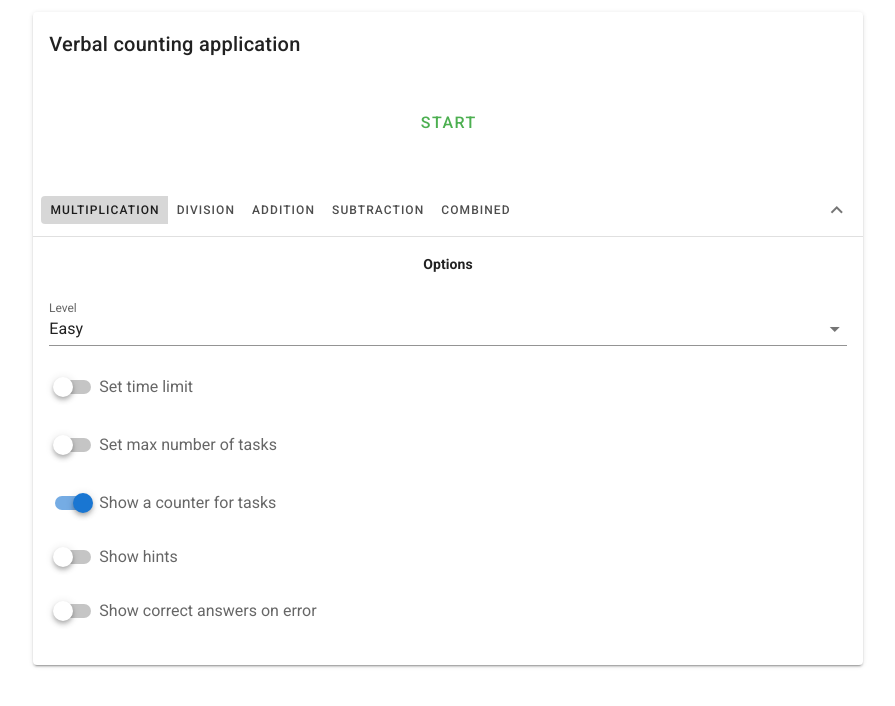
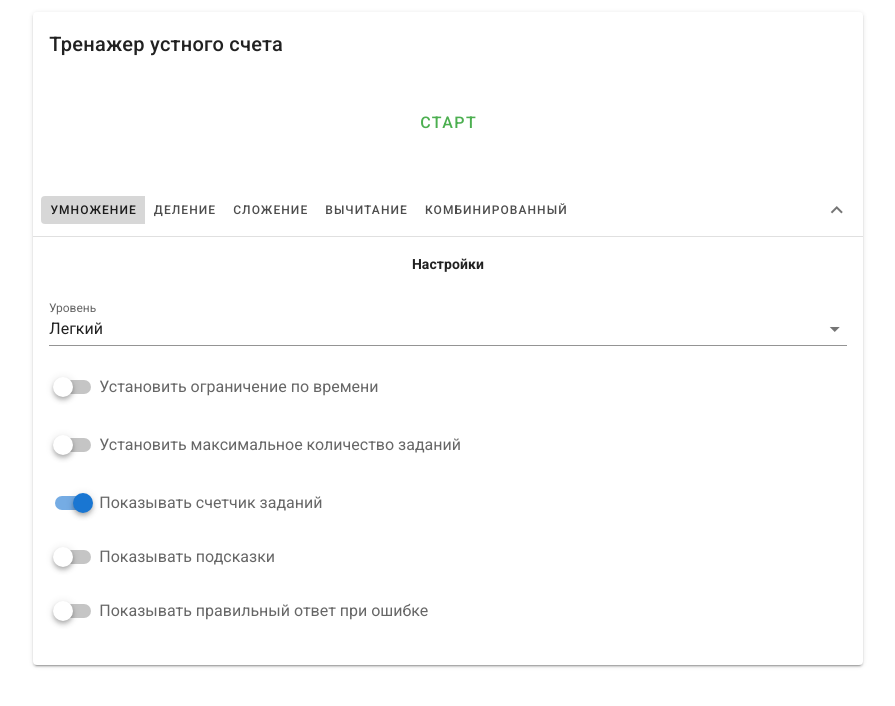
Before and after one commit to metlis/verbal-counting-app, a Vue app: page / in a window 1280 px wide. Shown: the top 706 px of the page, without its empty margins (192-1087 px from the left). Built offline with nearby package versions, Linux system fonts and the light colour scheme.

Commit message:
translation added

```diff
--- a/public/index.html
+++ b/public/index.html
@@ -1,19 +1,18 @@
 <!DOCTYPE html>
-<html lang="en">
+<html lang="ru">
   <head>
     <meta charset="utf-8">
     <meta http-equiv="X-UA-Compatible" content="IE=edge">
     <meta name="viewport" content="width=device-width,initial-scale=1.0">
     <link rel="icon" href="<%= BASE_URL %>favicon.png">
-    <title>Verbal counting application</title>
+    <title>Тренажер устного счета</title>
     <link rel="stylesheet" href="https://fonts.googleapis.com/css?family=Roboto:100,300,400,500,700,900">
     <link rel="stylesheet" href="https://cdn.jsdelivr.net/npm/@mdi/font@latest/css/materialdesignicons.min.css">
   </head>
   <body>
     <noscript>
       <strong>
-        We're sorry but this application doesn't work properly without
-        JavaScript enabled. Please enable it to continue.
+        Включите Javascript для корректной работы приложения.
       </strong>
     </noscript>
     <div id="app"></div>
--- a/src/components/CountingTrainer.vue
+++ b/src/components/CountingTrainer.vue
@@ -333,23 +333,23 @@ export default {
       showTaskOptions: true,
       taskOptions: {
         tasksLimit: {
-          switchLabel: 'Set max number of tasks',
-          fieldLabel: 'Max number of tasks',
+          switchLabel: 'Установить максимальное количество заданий',
+          fieldLabel: 'Максимальное количество заданий',
           isSet: false,
           value: 10,
           rules: [
-            value => Number(value) >= 1 || 'Min number 1',
+            value => Number(value) >= 1 || 'Минимальное количество 1',
           ],
         },
         timer: {
-          switchLabel: 'Set time limit',
-          fieldLabel: 'Time in seconds',
+          switchLabel: 'Установить ограничение по времени',
+          fieldLabel: 'Время в секундах',
           isSet: false,
           initValue: 10,
           currentValue: 0,
           timerInstance: '',
           rules: [
-            value => Number(value) >= 10 || 'Min time is 10 seconds',
+            value => Number(value) >= 10 || 'Минимальное время 10 секунд',
           ],
           colors: {
             blue: 'light-blue',
@@ -358,12 +358,12 @@ export default {
           },
         },
         levels: {
-          label: 'Level',
-          selected: 'Easy',
-          default: 'Easy',
+          label: 'Уровень',
+          selected: 'Легкий',
+          default: 'Легкий',
           items: {
             table: {
-              name: 'Table',
+              name: 'Таблица',
               multiplicationOrDivision: {
                 maxResult: 100,
                 minResult: 1,
@@ -373,7 +373,7 @@ export default {
               additionOrSubtraction: {},
             },
             easy: {
-              name: 'Easy',
+              name: 'Легкий',
               multiplicationOrDivision: {
                 maxResult: 1000,
                 minResult: 100,
@@ -388,7 +388,7 @@ export default {
               },
             },
             intermediate: {
-              name: 'Intermediate',
+              name: 'Средний',
               multiplicationOrDivision: {
                 maxResult: 100000,
                 minResult: 1000,
@@ -403,7 +403,7 @@ export default {
               },
             },
             hard: {
-              name: 'Hard',
+              name: 'Сложный',
               multiplicationOrDivision: {
                 maxResult: 100000000,
                 minResult: 1000000,
@@ -418,7 +418,7 @@ export default {
               },
             },
             extraHard: {
-              name: 'Extra-hard',
+              name: 'Очень сложный',
               multiplicationOrDivision: {
                 maxResult: 1000000000000,
                 minResult: 100000000,
@@ -435,24 +435,24 @@ export default {
           },
         },
         showCorrectAnswers: {
-          label: 'Show correct answers on error',
+          label: 'Показывать правильный ответ при ошибке',
           value: false,
         },
         showTasksCount: {
-          label: 'Show a counter for tasks',
+          label: 'Показывать счетчик заданий',
           value: true,
         },
         showHints: {
-          label: 'Show hints',
+          label: 'Показывать подсказки',
           value: false,
         },
       },
       sections: {
-        Multiplication: '*',
-        Division: '/',
-        Addition: '+',
-        Subtraction: '-',
-        Combined: 'C',
+        Умножение: '*',
+        Деление: '/',
+        Сложение: '+',
+        Вычитание: '-',
+        Комбинированный: 'C',
       },
       subTasks: [],
       activeSubTaskContent: '',
@@ -465,26 +465,26 @@ export default {
         results: {},
       },
       taskResultMessage: '',
-      noSolvedTasksMessage: 'You have not solved any tasks',
-      solvedTasksMessages: ['Total tasks solved', 'Correct answers'],
-      appTitle: 'Verbal counting application',
-      taskOptionsHeader: 'Options',
-      tableLevelName: 'Table',
+      noSolvedTasksMessage: 'Вы не решили ни одного заданий',
+      solvedTasksMessages: ['Количество решенных заданий', 'Правильных ответов'],
+      appTitle: 'Тренажер устного счета',
+      taskOptionsHeader: 'Настройки',
+      tableLevelName: 'Таблица',
       chevronIcons: {
         up: 'mdi-chevron-up',
         down: 'mdi-chevron-down',
       },
       breakButtonTexts: {
-        pause: 'Pause',
-        continue: 'Continue',
+        pause: 'Пауза',
+        continue: 'Продолжить',
       },
       controlButtons: {
-        start: 'Start',
-        stop: 'Stop',
-        pause: 'Pause',
-        continue: 'Continue',
-        submit: 'Submit',
-        restart: 'Restart',
+        start: 'Старт',
+        stop: 'Стоп',
+        pause: 'Пауза',
+        continue: 'Продолжить',
+        submit: 'Ответить',
+        restart: 'Начать заново',
       },
     };
   },
```
